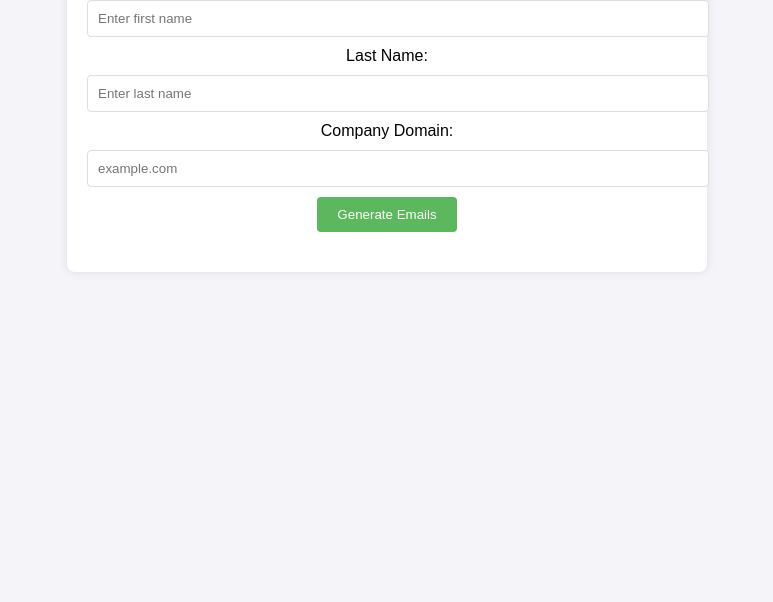
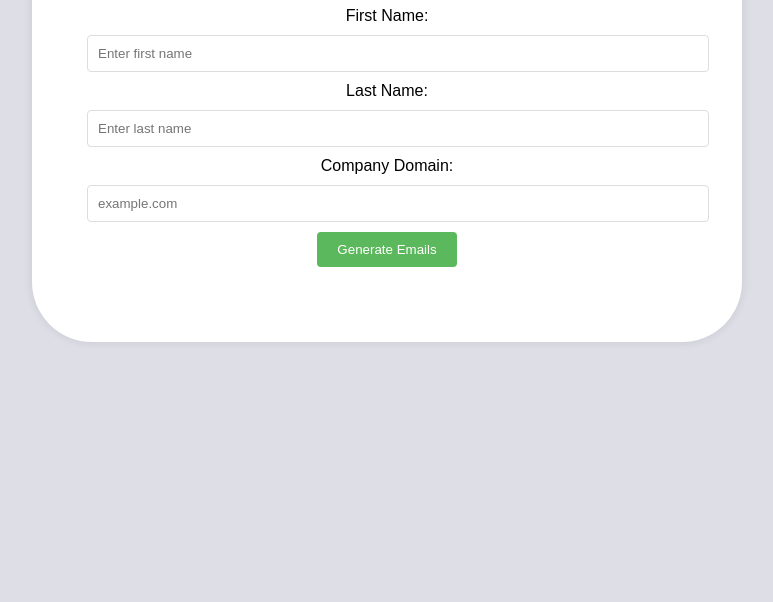
Before and after one commit to zlabij/Email-Formatter, a plain HTML site: page index.html in a window 1280 px wide. Shown: the part 198-800 px from the top of the page, without its empty margins (253-1026 px from the left). Drawn offline with Linux system fonts and the light colour scheme.

Commit message:
Update index.html

```diff
--- a/index.html
+++ b/index.html
@@ -7,7 +7,7 @@
     <style>
         body {
             font-family: Arial, sans-serif;
-            background-color: #f4f4f9;
+            background-color: #dedee7;
             margin: 0;
             padding: 20px;
         }
@@ -15,9 +15,9 @@
             max-width: 600px;
             margin: 50px auto;
             background-color: #fff;
-            padding: 20px;
+            padding: 55px;
             box-shadow: 0 0 10px rgba(0, 0, 0, 0.1);
-            border-radius: 8px;
+            border-radius: 60px;
             text-align: center;
         }
         input {
@@ -50,7 +50,7 @@
 <body>
 
 <div class="container">
-    <h1>Email Address Formatter</h1>
+    <h1> Email Address Formatter</h1>
     <form id="email-form">
         <label for="first-name">First Name:</label>
         <input type="text" id="first-name" name="first-name" required placeholder="Enter first name">
@@ -61,7 +61,7 @@
         <label for="domain">Company Domain:</label>
         <input type="text" id="domain" name="domain" required placeholder="example.com">
 
-        <button type="button" onclick="generateTop40EmailFormats()">Generate Emails</button>
+        <button type="button" onclick="generateEmails()">Generate Emails</button>
     </form>
 
     <div class="output" id="output"></div>
```
